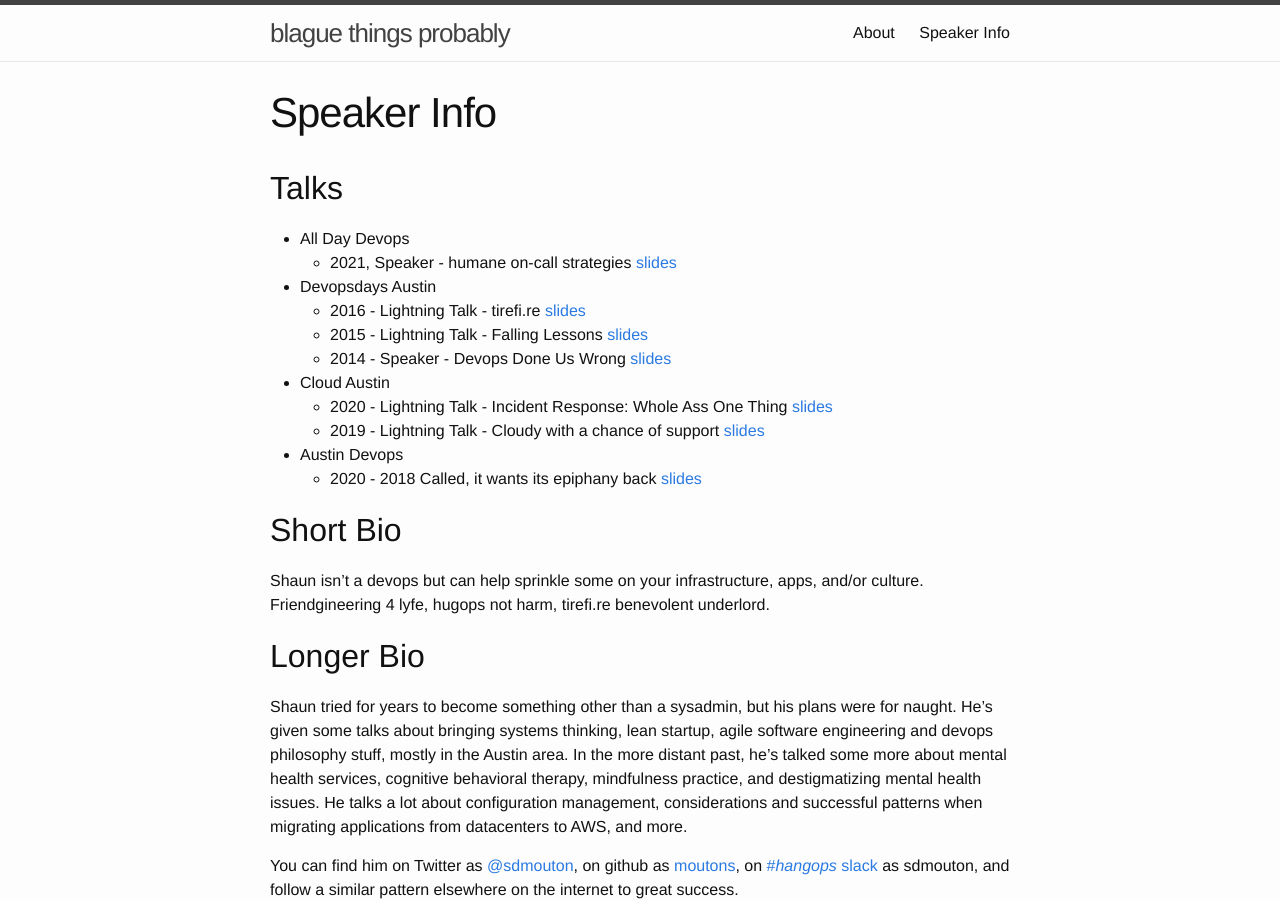
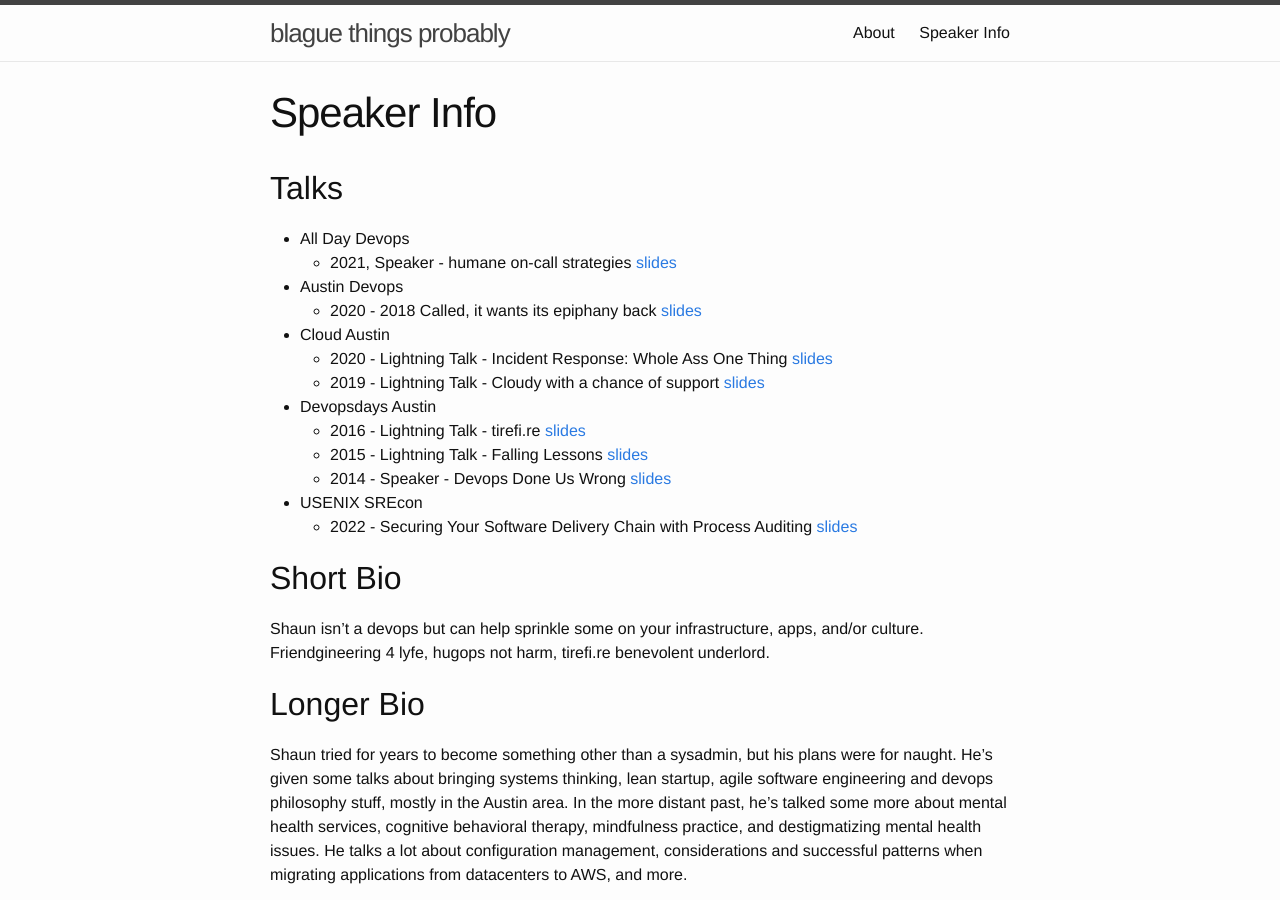
Before and after one commit to moutons/moutons.github.io, a Jekyll site: the page built from speaker-info.md, in a window 1280 px wide and 900 px high. Built offline with Jekyll 4.4.1, drawn with Linux system fonts in a browser that asks for light colours; comment, search, counter and statistics services are not loaded.

Commit message:
update talk infoes

```diff
--- a/speaker-info.md
+++ b/speaker-info.md
@@ -8,15 +8,17 @@ permalink: /speaker-info/
 
 * All Day Devops
   * 2021, Speaker - humane on-call strategies [slides](slides/2021-ADDO-SRE-humane-on-call-strategies.pdf)
+* Austin Devops
+  * 2020 - 2018 Called, it wants its epiphany back [slides](slides/2020-2018-called-it-wants-its-epiphany-back.pdf)
+* Cloud Austin
+  * 2020 - Lightning Talk - Incident Response: Whole Ass One Thing [slides](slides/2020-incident-response-one-thing.pdf)
+  * 2019 - Lightning Talk - Cloudy with a chance of support [slides](slides/2019-cloudy-with-a-chance-of-support.pdf)
 * Devopsdays Austin
   * 2016 - Lightning Talk - tirefi.re [slides](slides/2016-This-is-a-Tire-Fire.pdf)
   * 2015 - Lightning Talk - Falling Lessons [slides](slides/2015-DODATX-Falling-Lessons.pdf)
   * 2014 - Speaker - Devops Done Us Wrong [slides](slides/2014-DODATX-devops-done-us-wrong.pdf)
-* Cloud Austin
-  * 2020 - Lightning Talk - Incident Response: Whole Ass One Thing [slides](slides/2020-incident-response-one-thing.pdf)
-  * 2019 - Lightning Talk - Cloudy with a chance of support [slides](slides/2019-cloudy-with-a-chance-of-support.pdf)
-* Austin Devops
-  * 2020 - 2018 Called, it wants its epiphany back [slides](slides/2020-2018-called-it-wants-its-epiphany-back.pdf)
+* USENIX SREcon
+  * 2022 - Securing Your Software Delivery Chain with Process Auditing [slides](slides/sre22amer_slides_mouton.pdf)
 
 ## Short Bio
 
```
Also changed, not shown: resume.md (+10 -7 lines).
